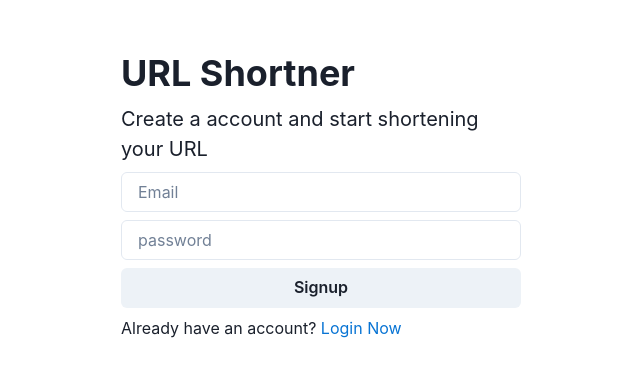
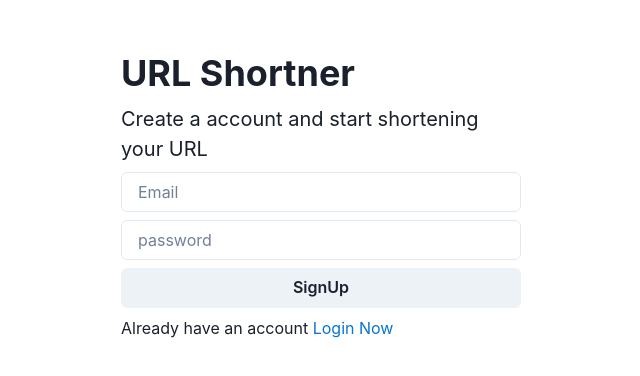
Before and after one commit to GAGANsinghmsitece/URL-Shortner, a React (Create React App) app in the folder frontend/: page / in a window 1280 px wide. Shown: the part 204-580 px from the top of the page, without its empty margins (319-959 px from the left). Built offline with nearby package versions, Linux system fonts and the light colour scheme.

Commit message:
Update:- optimizing code

```diff
--- /dev/null
+++ b/frontend/src/components/UserForm/UserForm.js
@@ -0,0 +1,64 @@
+import React, { useState } from 'react';
+import PropTypes from 'prop-types';
+import styles from './UserForm.module.scss';
+import { Button, Center, Container, Flex, Heading, Input, Stack, Text } from '@chakra-ui/react';
+import { useToast } from '@chakra-ui/react';
+import endpoints from '../../helpers/endpoint';
+import axios from "axios";
+import { useNavigate } from 'react-router-dom';
+import AppRoutes from '../../helpers/routes';
+
+const UserForm = ({
+  title,
+  caption,
+  onSubmit,
+  footerCaption,
+  footerURL,
+  footerURLPlaceholder,
+  buttonText
+}) => {
+  const [email, setEmail] = useState('');
+  const [password, setPassword] = useState('');
+  const onFormSubmit = (e) => {
+    e.preventDefault();
+    onSubmit(email, password);
+  }
+  return (
+    <Container display="block" pos="fixed" top="0px" left="0px" minWidth="100vw" minHeight="100vh">
+      <Center height="100vh">
+        <Stack width={"400px"}>
+          <Heading as="h1">{title}</Heading>
+          <Text fontSize='xl'>{caption}</Text>
+          <Input
+            type='email'
+            value={email}
+            onChange={(e) => {
+              setEmail(e.target.value);
+            }}
+            name='email'
+            required={true}
+            placeholder="Email"
+          />
+          <Input
+            value={password}
+            onChange={(e) => {
+              setPassword(e.target.value);
+            }}
+            type="password"
+            name='password'
+            required={true}
+            placeholder="password"
+          />
+          <Button onClick={onFormSubmit}>{buttonText}</Button>
+          <Text fontSize='md'>{footerCaption} <a href={footerURL} className={styles.UserForm__Link}>{footerURLPlaceholder}</a></Text>
+        </Stack>
+      </Center>
+    </Container >
+  );
+}
+
+UserForm.propTypes = {};
+
+UserForm.defaultProps = {};
+
+export default UserForm;
--- /dev/null
+++ b/frontend/src/components/UserForm/UserForm.module.scss
@@ -0,0 +1,5 @@
+.UserForm {
+    &__Link {
+        color: #0874d4;
+    }
+}
--- a/frontend/src/pages/Login/Login.js
+++ b/frontend/src/pages/Login/Login.js
@@ -16,6 +16,7 @@ import endpoints from '../../helpers/endpoint';
 import axios from "axios";
 import { useNavigate } from 'react-router-dom';
 import AppRoutes from '../../helpers/routes';
+import UserForm from '../../components/UserForm/UserForm';
 
 const Login = () => {
   const [email, setEmail] = useState('');
@@ -32,10 +33,9 @@ const Login = () => {
     });
   }
 
-  const submitSignUp = async (e) => {
+  const submitLogin = async (email, password) => {
     try {
       const isValidEmail = /^[\w-\.]+@([\w-]+\.)+[\w-]{2,4}$/g;
-      e.preventDefault();
       if (!email.match(isValidEmail)) {
         showToastMessage("Validation Error", "This email is not valid");
         return;
@@ -61,36 +61,15 @@ const Login = () => {
     }
   }
   return (
-    <Container display="block" pos="fixed" top="0px" left="0px" minWidth="100vw" minHeight="100vh">
-      <Center height="100vh">
-        <Stack width={"400px"}>
-          <Heading as="h1">URL Shortner</Heading>
-          <Text fontSize='xl'>Welcome Back, let's get you back to URL Shortening</Text>
-          <Input
-            type='email'
-            value={email}
-            onChange={(e) => {
-              setEmail(e.target.value);
-            }}
-            name='email'
-            required={true}
-            placeholder="Email"
-          />
-          <Input
-            value={password}
-            onChange={(e) => {
-              setPassword(e.target.value);
-            }}
-            type="password"
-            name='password'
-            required={true}
-            placeholder="password"
-          />
-          <Button onClick={submitSignUp}>Login</Button>
-          <Text fontSize='md'>Didn't have a account? <a href={AppRoutes.Signup} className={styles.Login__Link}>Signup Now</a></Text>
-        </Stack>
-      </Center>
-    </Container >
+    <UserForm
+      title="URL Shortner"
+      caption="Welcome Back, let's get you back to URL Shortening"
+      onSubmit={submitLogin}
+      footerCaption="Didn't have a account?"
+      footerURL={AppRoutes.Signup}
+      footerURLPlaceholder="Signup Now"
+      buttonText="Login"
+    />
   );
 }
 
--- a/frontend/src/pages/SignUp/SignUp.js
+++ b/frontend/src/pages/SignUp/SignUp.js
@@ -7,10 +7,9 @@ import endpoints from '../../helpers/endpoint';
 import axios from "axios";
 import { useNavigate } from 'react-router-dom';
 import AppRoutes from '../../helpers/routes';
+import UserForm from '../../components/UserForm/UserForm';
 
 const SignUp = () => {
-  const [email, setEmail] = useState('');
-  const [password, setPassword] = useState('');
   const toast = useToast();
   const navigate = useNavigate();
 
@@ -23,10 +22,9 @@ const SignUp = () => {
     });
   }
 
-  const submitSignUp = async (e) => {
+  const submitSignUp = async (email, password) => {
     try {
       const isValidEmail = /^[\w-\.]+@([\w-]+\.)+[\w-]{2,4}$/g;
-      e.preventDefault();
       if (!email.match(isValidEmail)) {
         showToastMessage("Validation Error", "This email is not valid");
         return;
@@ -50,36 +48,17 @@ const SignUp = () => {
     }
   }
   return (
-    <Container display="block" pos="fixed" top="0px" left="0px" minWidth="100vw" minHeight="100vh">
-      <Center height="100vh">
-        <Stack width={"400px"}>
-          <Heading as="h1">URL Shortner</Heading>
-          <Text fontSize='xl'>Create a account and start shortening your URL</Text>
-          <Input
-            type='email'
-            value={email}
-            onChange={(e) => {
-              setEmail(e.target.value);
-            }}
-            name='email'
-            required={true}
-            placeholder="Email"
-          />
-          <Input
-            value={password}
-            onChange={(e) => {
-              setPassword(e.target.value);
-            }}
-            type="password"
-            name='password'
-            required={true}
-            placeholder="password"
-          />
-          <Button onClick={submitSignUp}>Signup</Button>
-          <Text fontSize='md'>Already have an account? <a href={AppRoutes.Login} className={styles.SignUp__Link}>Login Now</a></Text>
-        </Stack>
-      </Center>
-    </Container >
+
+    <UserForm
+      title="URL Shortner"
+      caption="Create a account and start shortening your URL"
+      onSubmit={submitSignUp}
+      footerCaption="Already have an account"
+      footerURL={AppRoutes.Login}
+      footerURLPlaceholder="Login Now"
+      buttonText="SignUp"
+    />
+
   );
 }
 
```
Also changed, not shown: frontend/src/components/UserForm/UserForm.lazy.js (added, +11 -0 lines), 2 other files (tests, documents, lock files or other folders).
